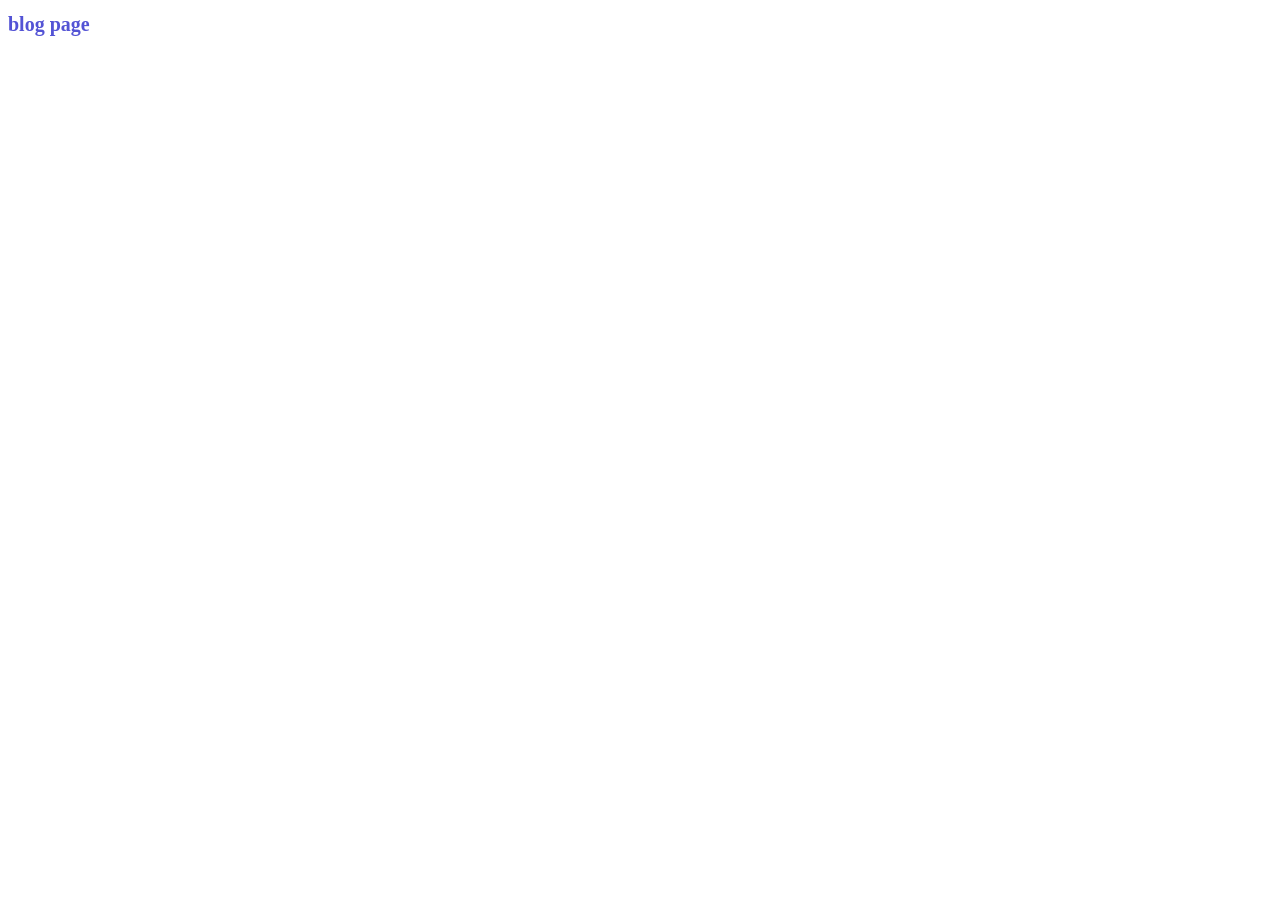
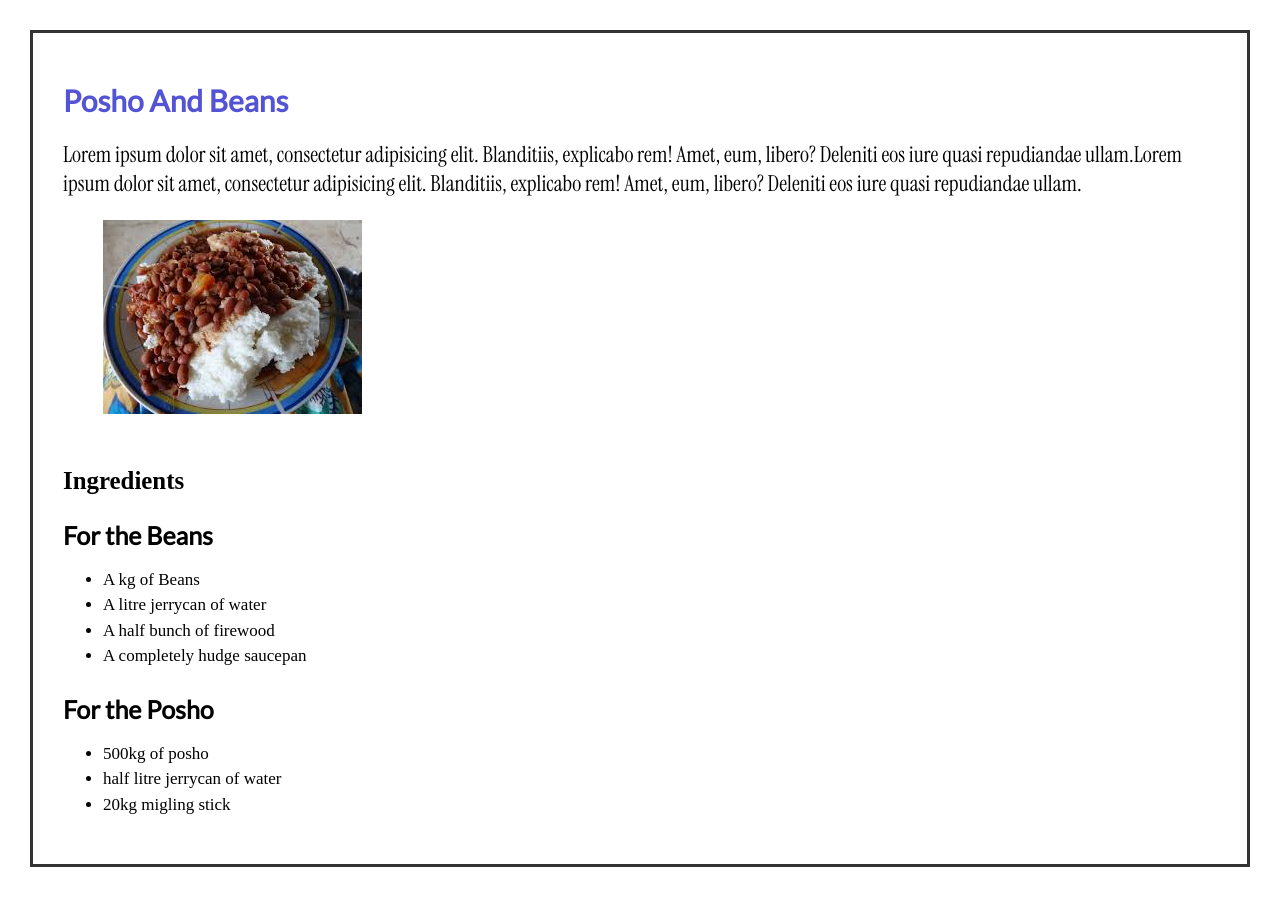
Before and after one commit to David-Romak/blog-page, a plain HTML site: page index.html in a window 1280 px wide. Before the commit the page ends 800 px from the top, so only its background shows below. Drawn offline with Linux system fonts and the light colour scheme.

Commit message:
first attempt

```diff
--- a/index.html
+++ b/index.html
@@ -6,9 +6,40 @@
           content="width=device-width, user-scalable=no, initial-scale=1.0, maximum-scale=1.0, minimum-scale=1.0">
     <meta http-equiv="X-UA-Compatible" content="ie=edge">
     <title>Document</title>
+    <link rel="preconnect" href="https://fonts.googleapis.com">
+    <link rel="preconnect" href="https://fonts.gstatic.com" crossorigin>
+    <link href="https://fonts.googleapis.com/css2?family=Instrument+Serif:ital@0;1&family=Lato&display=swap" rel="stylesheet">
     <link rel="stylesheet" href="styles.css">
 </head>
 <body>
-<h1>blog page</h1>
+<div class="container">
+
+    <h1>Posho and Beans</h1>
+    <p id="lead-paragraph">
+
+        Lorem ipsum dolor sit amet, consectetur adipisicing elit. Blanditiis, explicabo rem! Amet, eum, libero? Deleniti eos iure quasi repudiandae ullam.Lorem ipsum dolor sit amet, consectetur adipisicing elit. Blanditiis, explicabo rem! Amet, eum, libero? Deleniti eos iure quasi repudiandae ullam.
+    </p>
+    <figure>
+        <img src="posho_and_beans.jpeg"
+             alt="An Image Showing Posho and Beans" />
+<!--        <figcaption>Posho and Beans</figcaption>-->
+    </figure>
+
+    <h2>Ingredients</h2>
+    <h3>For the Beans</h3>
+    <ul>
+        <li>A kg of Beans</li>
+        <li>A litre jerrycan of water</li>
+        <li>A half bunch of firewood</li>
+        <li>A completely hudge saucepan</li>
+    </ul>
+
+    <h3>For the Posho</h3>
+    <ul>
+        <li>500kg of posho</li>
+        <li>half litre jerrycan of water</li>
+        <li>20kg migling stick</li>
+    </ul>
+</div>
 </body>
 </html>
--- a/styles.css
+++ b/styles.css
@@ -1,11 +1,57 @@
 body{
     box-sizing: border-box;
+    margin: 0;
+    padding: 0;
 }
 
 html {
     font-size: 62.5%;
 }
 
+body{
+    padding:3rem;
+
+}
+
+.container{
+    margin:0 auto;
+    border:3px solid #333;
+    padding:3rem;
+}
+
+h1,h3,h4,h5,h6{
+    font-family:"Lato", sans-serif;
+}
+
 h1{
     color: #5353d5;
+    font-size:  2.986rem;
+    text-transform: capitalize;
 }
+
+#lead-paragraph{
+    font-size: 2.2rem;
+    font-family: "Instrument Serif", serif;
+}
+
+img{
+    margin-bottom:3rem;
+    /*width:100%;*/
+    /*object-fit: contain;*/
+    /*height:30rem;*/
+}
+
+h2{
+    font-size:  2.488rem;
+}
+
+h3{
+    font-size: 2.5rem;
+    margin-bottom:.5rem;
+}
+
+ul {
+    font-size: 1.7rem;
+line-height: 1.5;
+
+}
```
Also changed, not shown: food.avif (added), posho_and_beans.jpeg (added).
